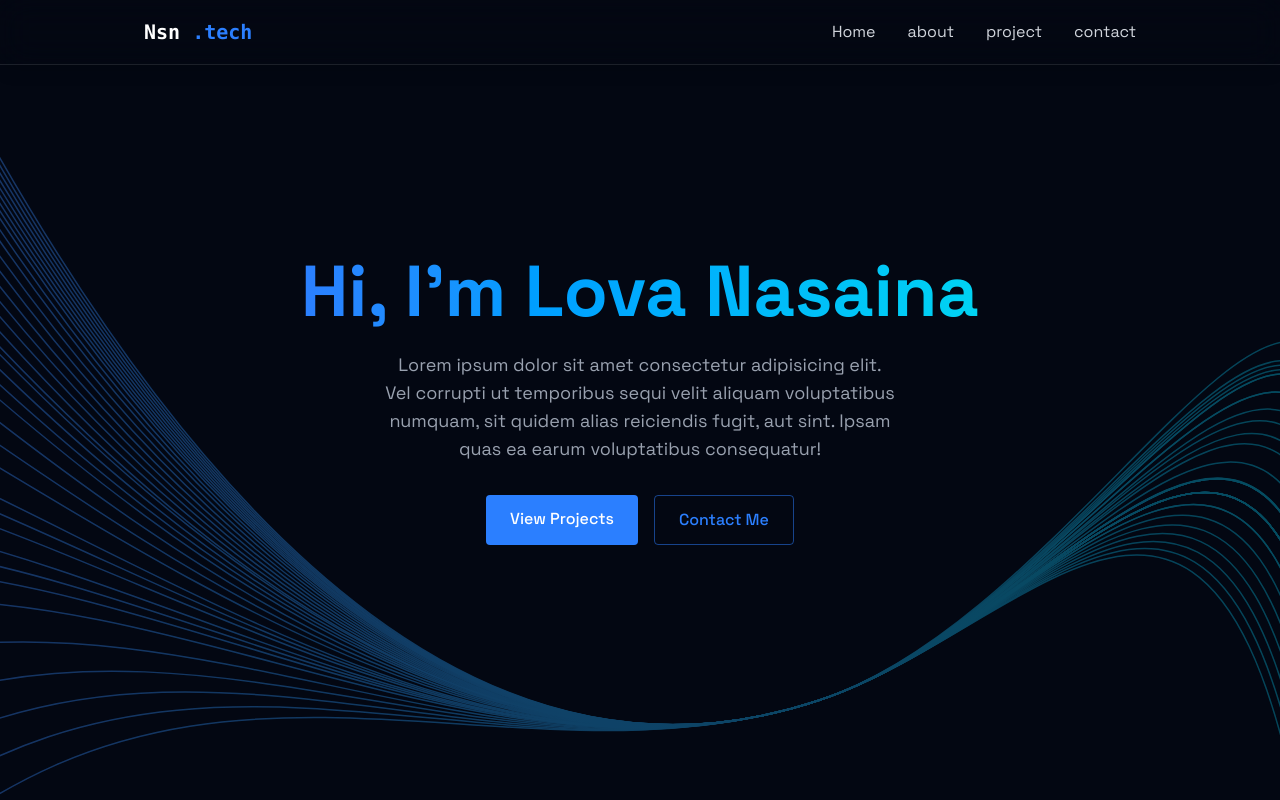
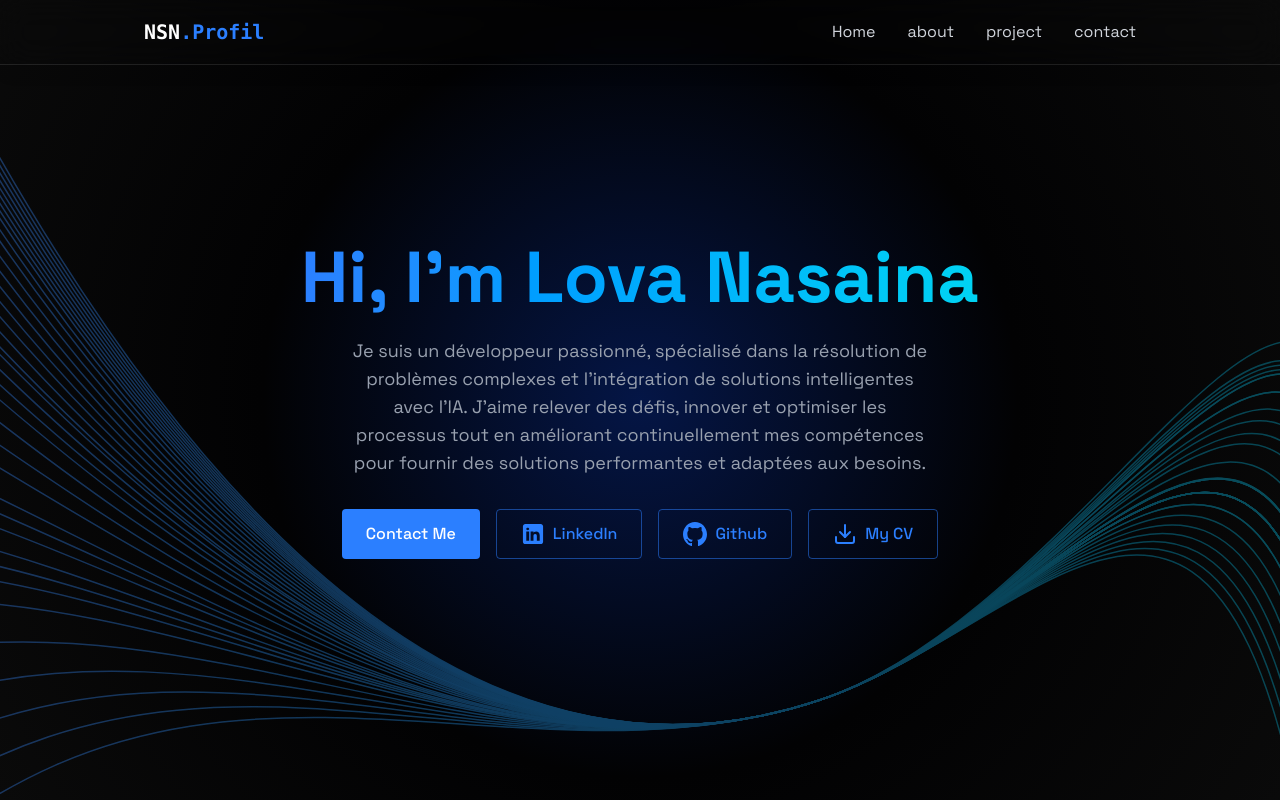
Before and after one commit to Lova-Nasaina/Portfolio, a React (Vite) app: page / in a window 1280 px wide. Shown: the top 800 px of the page. Built offline with nearby package versions, Linux system fonts and the light colour scheme.

Commit message:
background style

```diff
--- a/src/components/NavBar.jsx
+++ b/src/components/NavBar.jsx
@@ -12,7 +12,7 @@ export const NavBar = ({menuOpen, setMenuOpen}) => {
                 <div className="flex justify-between items-center h-16">
                     <a href="#home" className="font-mono text-xl font-bold text-white">
                         {" "}
-                        Nsn <span className="text-blue-500">.tech</span>{" "}
+                        NSN<span className="text-blue-500">.Profil</span>{" "}
                     </a>
 
                     <div className="w-7 h-5 relative cursor-pointer z-40 md:hidden"
@@ -29,7 +29,7 @@ export const NavBar = ({menuOpen, setMenuOpen}) => {
                             {" "}
                             about{" "}
                         </a>
-                        <a href="#project" className="text-gray-300 hove:text-white transition-colors">
+                        <a href="#projects" className="text-gray-300 hove:text-white transition-colors">
                             {" "}
                             project{" "}
                         </a>
--- a/src/components/sections/Home.jsx
+++ b/src/components/sections/Home.jsx
@@ -2,7 +2,7 @@ import { RevealOnScroll } from "../RevealOnScroll";
 
 export const Home = () => {
     return (
-        <section id="home" className="min-h-screen flex items-center justify-center relative overflow-hidden bg-gray-950 text-white">
+        <section id="home" className="min-h-screen flex items-center justify-center relative overflow-hidden bg-[radial-gradient(circle_at_center,_#051c5cc0_0%,_#020203_50%,_#0a0a0a_100%)] text-white">
             <svg
               className="absolute inset-0 w-full h-full  opacity-40 animate-pulse"
               xmlns="http://www.w3.org/2000/svg"
@@ -63,20 +63,31 @@ export const Home = () => {
                     Hi, I'm Lova Nasaina
                 </h1>
 
-                <p className="text-gray-400 text-lg mb-8 max-w-lg mx-auto">
-                    Lorem ipsum dolor sit amet consectetur adipisicing elit. Vel corrupti ut temporibus sequi velit aliquam voluptatibus numquam, sit quidem alias reiciendis fugit, aut sint. Ipsam quas ea earum voluptatibus consequatur!
+                <p className="text-gray-400 text-lg mb-8 max-w-xl mx-auto">
+                    Je suis un développeur passionné, spécialisé dans la résolution de problèmes complexes et l’intégration de solutions intelligentes avec l’IA. J’aime relever des défis, innover et optimiser les processus tout en améliorant continuellement mes compétences pour fournir des solutions performantes et adaptées aux besoins.
                 </p>
 
                 <div className="flex justify-center space-x-4">
-                    <a href="#projects" className="bg-blue-500 text-white py-3 px-6 rounded font-medium transition relative overflow-hidden hover:-translate-y-0.5
-                    hover:shadow-[0_0_15px_rgba(59, 130, 246, 0.4)]">
-                        View Projects
-                    </a>
-                    <a href="#contact" className="border border-blue-500/50 text-blue-500 py-3 px-6 rounded font-medium transition-all duration-200 hover:-translate-y-0.5
-                    hover:shadow-[0_0_15px_rgba(59, 130, 246, 0.2)] hover:bg-blue-500/10">
+                    <a href="#contact" className="bg-blue-500 text-white py-3 px-6 rounded font-medium transition relative overflow-hidden hover:-translate-y-0.5 hover:shadow-[0_0_15px_rgba(59,130,246,0.4)] flex items-center gap-2">
                         Contact Me
                     </a>
+
+                    <a href="https://www.linkedin.com/in/lova-nasaina-rakotondrambola-61264731a/" target="_blank" rel="noopener noreferrer" className="border border-blue-500/50 text-blue-500 py-3 px-6 rounded font-medium transition-all duration-200 hover:-translate-y-0.5 hover:shadow-[0_0_15px_rgba(59,130,246,0.2)] hover:bg-blue-500/10 flex items-center gap-2">
+                        <svg xmlns="http://www.w3.org/2000/svg" width="24" height="24" viewBox="0 0 50 50"><path fill="currentColor" d="M41 4H9C6.24 4 4 6.24 4 9v32c0 2.76 2.24 5 5 5h32c2.76 0 5-2.24 5-5V9c0-2.76-2.24-5-5-5zM17 20v19h-6V20h6zm-6-5.53c0-1.4 1.2-2.47 3-2.47s2.93 1.07 3 2.47c0 1.4-1.12 2.53-3 2.53-1.8 0-3-1.13-3-2.53zM39 39h-6V29c0-2-1-4-3.5-4.04h-.08C27 24.96 26 27.02 26 29v10h-6V20h6v2.56S27.93 20 31.81 20c3.97 0 7.19 2.73 7.19 8.26V39z"></path></svg>
+                        LinkedIn
+                    </a>
+
+                    <a href="https://github.com/Lova-Nasaina" target="_blank" rel="noopener noreferrer" className="border border-blue-500/50 text-blue-500 py-3 px-6 rounded font-medium transition-all duration-200 hover:-translate-y-0.5 hover:shadow-[0_0_15px_rgba(59,130,246,0.2)] hover:bg-blue-500/10 flex items-center gap-2">
+                        <svg xmlns="http://www.w3.org/2000/svg" width="24" height="24" viewBox="0 0 20 20"><title>github</title><path fill="currentColor" fillRule="evenodd" d="M10 0c5.523 0 10 4.59 10 10.253 0 4.529-2.862 8.371-6.833 9.728-.507.101-.687-.219-.687-.492 0-.338.012-1.442.012-2.814 0-.956-.32-1.58-.679-1.898 2.227-.254 4.567-1.121 4.567-5.059 0-1.12-.388-2.034-1.03-2.752.104-.259.447-1.302-.098-2.714 0 0-.838-.275-2.747 1.051A9.396 9.396 0 0 0 10 4.958a9.375 9.375 0 0 0-2.503.345C5.586 3.977 4.746 4.252 4.746 4.252c-.543 1.412-.2 2.455-.097 2.714-.639.718-1.03 1.632-1.03 2.752 0 3.928 2.335 4.808 4.556 5.067-.286.256-.545.708-.635 1.371-.57.262-2.018.715-2.91-.852 0 0-.529-.985-1.533-1.057 0 0-.975-.013-.068.623 0 0 .655.315 1.11 1.5 0 0 .587 1.83 3.369 1.21.005.857.014 1.665.014 1.909 0 .271-.184.588-.683.493C2.865 18.627 0 14.783 0 10.253 0 4.59 4.478 0 10 0"></path></svg>
+                        Github
+                    </a>
+
+                    <a href="#" className="border border-blue-500/50 text-blue-500 py-3 px-6 rounded font-medium transition-all duration-200 hover:-translate-y-0.5 hover:shadow-[0_0_15px_rgba(59,130,246,0.2)] hover:bg-blue-500/10 flex items-center gap-2">
+                        <svg xmlns="http://www.w3.org/2000/svg" width="24" height="24" viewBox="0 0 24 24" fill="none" stroke="currentColor" strokeWidth="2" strokeLinecap="round" strokeLinejoin="round" className="lucide lucide-download"><path d="M21 15v4a2 2 0 0 1-2 2H5a2 2 0 0 1-2-2v-4"></path><polyline points="7 10 12 15 17 10"></polyline><line x1="12" x2="12" y1="15" y2="3"></line></svg>
+                        My CV
+                    </a>
                 </div>
+
             </div>
             </RevealOnScroll>
 
--- a/src/index.css
+++ b/src/index.css
@@ -4,7 +4,12 @@ html, body{
     margin: 0;
     padding: 0;
     font-family: "Space Grotesk", sans-serif;
-    background: #0a0a0a;
+    background: radial-gradient(circle at center,
+    #011242c0 0%,
+    #020203 50%,
+    #020203 80%
+    );
+
     color: #f3f4f6;
 }
 
```
